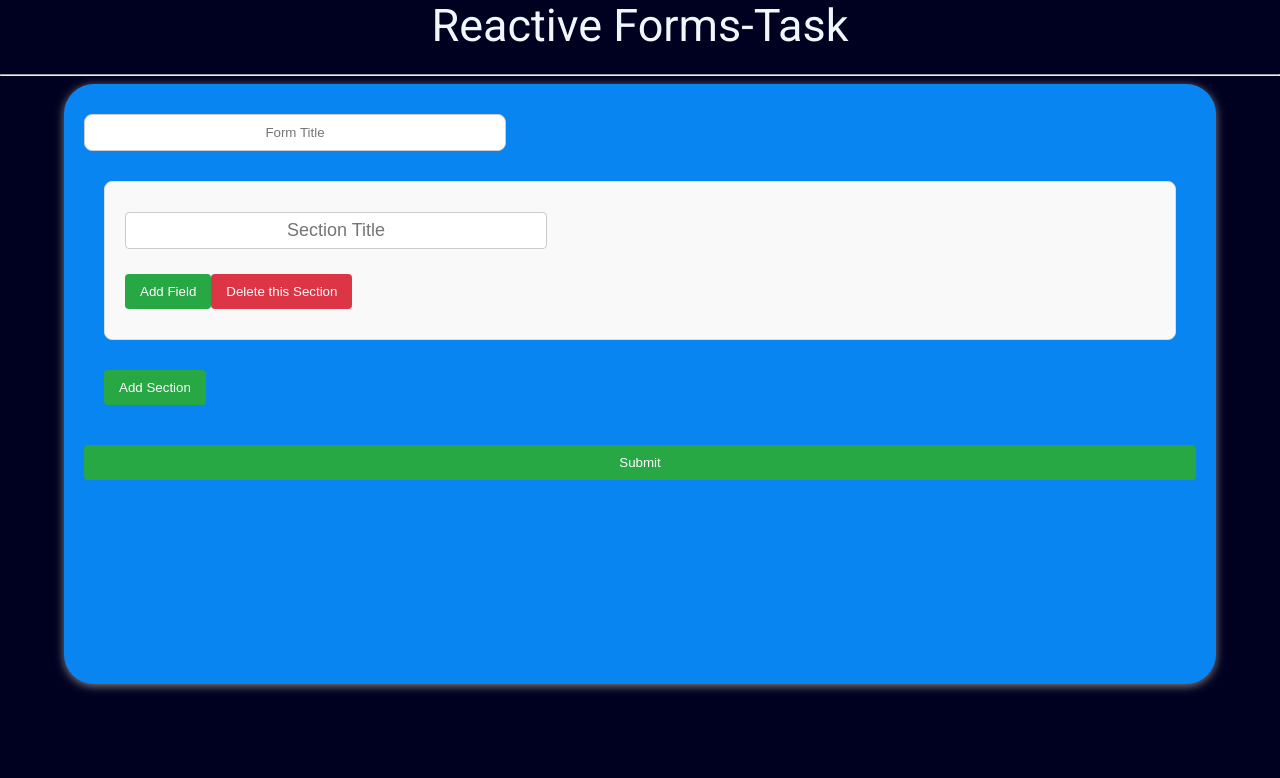
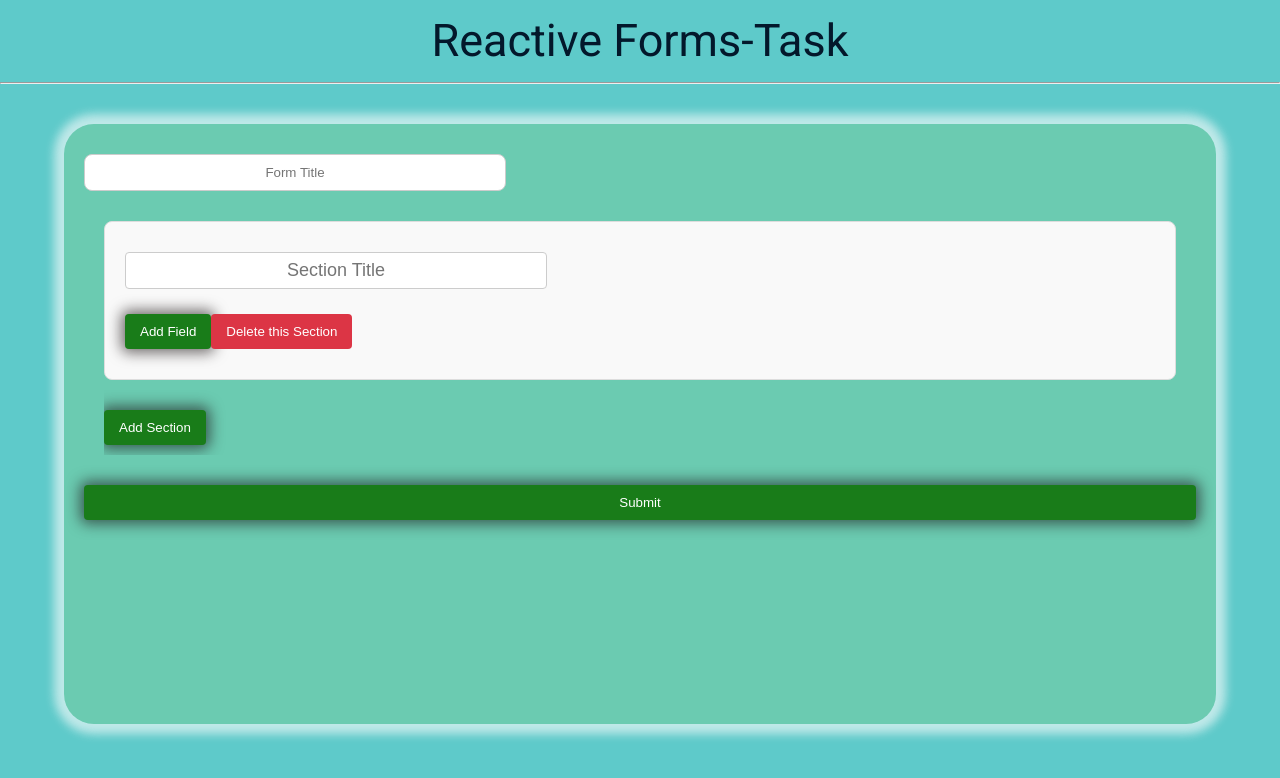
Before and after one commit to karunakar516/Inncircles-Task, an Angular app in the folder angular-reactiveforms-mongodb/: page / in a window 1280 px wide. Shown: the top 778 px of the page. Built offline with nearby package versions, Linux system fonts and the light colour scheme.

Commit message:
Styling Backgro.und colors changes

```diff
--- a/angular-reactiveforms-mongodb/src/app/user-form/user-form.component.css
+++ b/angular-reactiveforms-mongodb/src/app/user-form/user-form.component.css
@@ -1,23 +1,32 @@
 h2 {
   text-align: center;
-  color: aliceblue;
+  margin: 15px;
+  color: rgb(3, 24, 43);
 }
+hr{
+    margin-bottom: 40px;
+}
+
 form {
   display: flex;
   flex-direction: column;
-  background-color: rgb(8, 133, 241);
+  background-color: rgb(107, 203, 177);
   border-radius: 30px;
-  box-shadow: 0 2px 10px grey;
+  box-shadow: 0 0 10px 10px rgba(251, 251, 251, 0.616);
   height: 75vh;
   width: 90%;
   padding: 20px;
   margin: auto;
   box-sizing: border-box;
 }
+.fTitle{
+    text-align: center;
+}
 .sections {
   margin: 20px;
   overflow-y: auto;
   overflow-x: hidden;
+  scrollbar-width: none;
 }
 
 .section-container {
@@ -42,16 +51,14 @@ form {
   flex-direction: column;
 }
 
-
 .field-container {
-    border-bottom:1px solid #ddd;
+  border-bottom: 1px solid #ddd;
   display: flex;
   flex-direction: column;
   overflow-y: auto;
   align-items: flex-start;
   justify-content: space-around;
 }
-
 
 .field-container input[formControlName="title"] {
   margin-right: 10px;
@@ -89,7 +96,6 @@ form {
   transition: background-color 0.3s ease;
 }
 
-
 .dlt {
   background-color: #dc3545;
 }
@@ -97,7 +103,6 @@ form {
 .dlt:hover {
   background-color: #ff0019;
 }
-
 
 .field-container div[formArrayName="options"] input {
   margin-right: 5px;
@@ -108,7 +113,9 @@ form {
   transform: scale(1.2);
 }
 .add-btn {
-    background-color: #28a745;
+  background-color: #197c19;
+
+  box-shadow: 0 0px 14px 4px rgba(29, 23, 23, 0.616);
   margin-top: 10px;
 }
 
@@ -121,11 +128,9 @@ input {
   padding: 10px;
   margin: 10px 0;
   border: 1px solid #ccc;
-
   border-radius: 8px;
   text-align: center;
 }
-
 
 button {
   background-color: cornflowerblue;
--- a/angular-reactiveforms-mongodb/src/app/user-form/user-form.component.ts
+++ b/angular-reactiveforms-mongodb/src/app/user-form/user-form.component.ts
@@ -50,8 +50,8 @@ export class UserFormComponent implements OnInit {
   addField(sectionIndex: number): void {
     const field = this.fb.group({
       title: ['', Validators.required],
-      body: ['', Validators.required],
-      value: [{value:'',disabled: true}],
+      body: ['text', Validators.required],
+      value: [{ value: '', disabled: true }],
       options: this.fb.array([]),
       require: [false],
       showCard: [false],
@@ -73,7 +73,11 @@ export class UserFormComponent implements OnInit {
     this.getFields(sectionIndex).removeAt(fieldIndex);
   }
 
-  removeOption(sectionIndex: number, fieldIndex: number, optionIndex: number): void {
+  removeOption(
+    sectionIndex: number,
+    fieldIndex: number,
+    optionIndex: number
+  ): void {
     const field = this.getField(sectionIndex, fieldIndex);
     (field.get('options') as FormArray).removeAt(optionIndex);
   }
@@ -81,14 +85,16 @@ export class UserFormComponent implements OnInit {
   submit(): void {
     if (this.userForm.valid) {
       const formData = this.prepareFormData(this.userForm.value);
-      this.userservice.postData(formData).subscribe(
-        (response) => {
-          console.log('Form submitted successfully:', response);
+      this.userservice.postData(formData).subscribe({
+        next: (res) => {
+          console.log('Form Submitted Successfully');
+          window.alert('Successfully Submitted!');
+          location.reload();
         },
-        (error) => {
-          console.log('Error submitting form:', error);
-        }
-      );
+        error: (e) => {
+          console.log('Error Occured');
+        },
+      });
     } else {
       this.userForm.markAllAsTouched();
       console.log('Form is invalid');
@@ -99,7 +105,10 @@ export class UserFormComponent implements OnInit {
     const preparedSections = formValue.sections.map((section: any) => {
       const preparedFields = section.fields.map((field: any) => ({
         ...field,
-        options: field.body === 'multiSelect' || field.body === 'singleSelect' ? field.options : [],
+        options:
+          field.body === 'multiSelect' || field.body === 'singleSelect'
+            ? field.options
+            : [],
       }));
       return {
         ...section,
--- a/angular-reactiveforms-mongodb/src/styles.css
+++ b/angular-reactiveforms-mongodb/src/styles.css
@@ -1,4 +1,4 @@
 /* You can add global styles to this file, and also import other style files */
 
-html, body { height: 100%; }
-body { margin: 0; border:0, Roboto, "Helvetica Neue", sans-serif; background-color: rgb(0,0,33)}
+html, body { height: 100%;scrollbar-width: none; }
+body { margin: 0; border:0, Roboto, "Helvetica Neue", sans-serif; background-color: rgb(94, 202, 202);}
```
Lines whose indentation alone changed are shown as unchanged.
